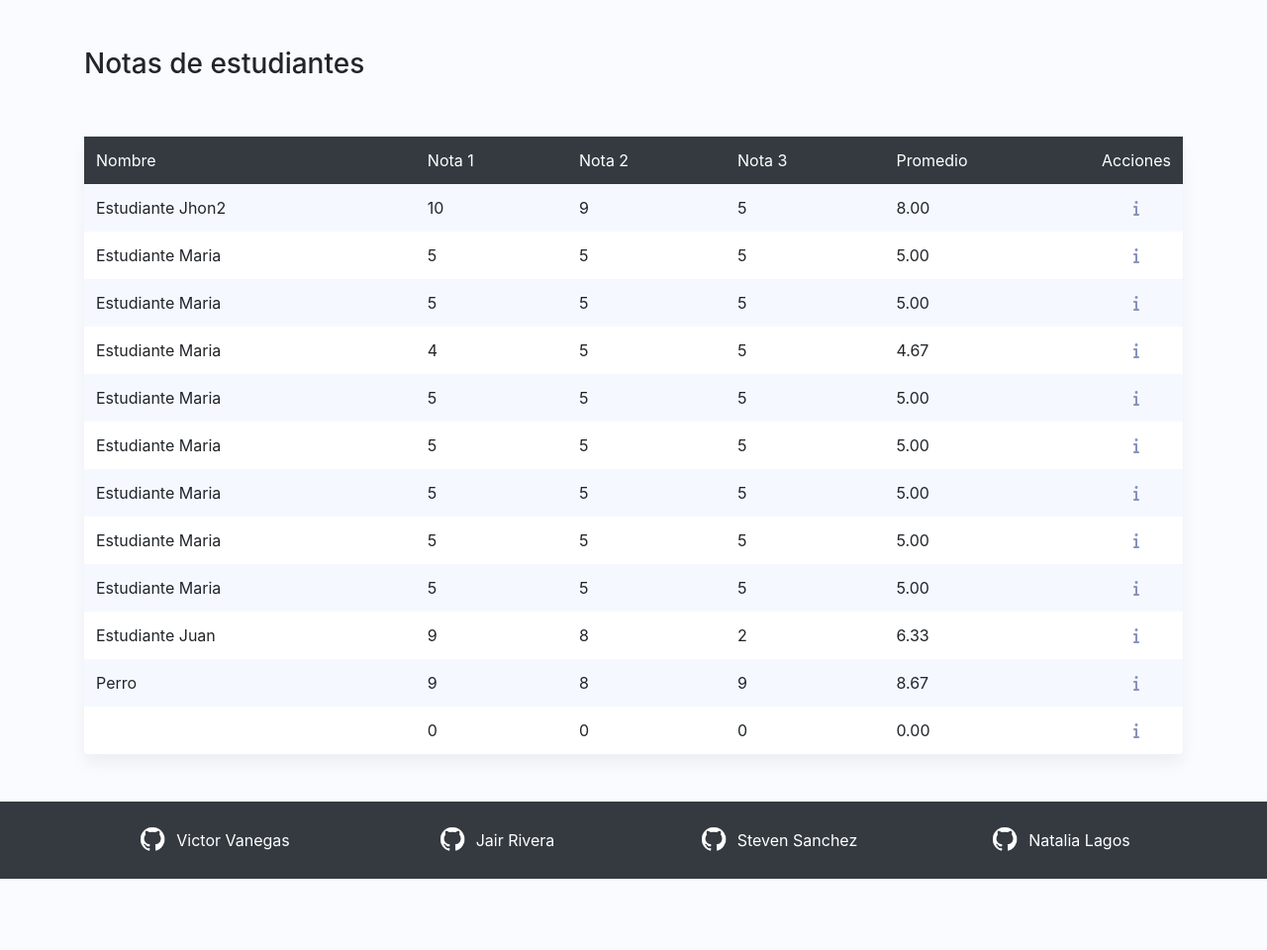
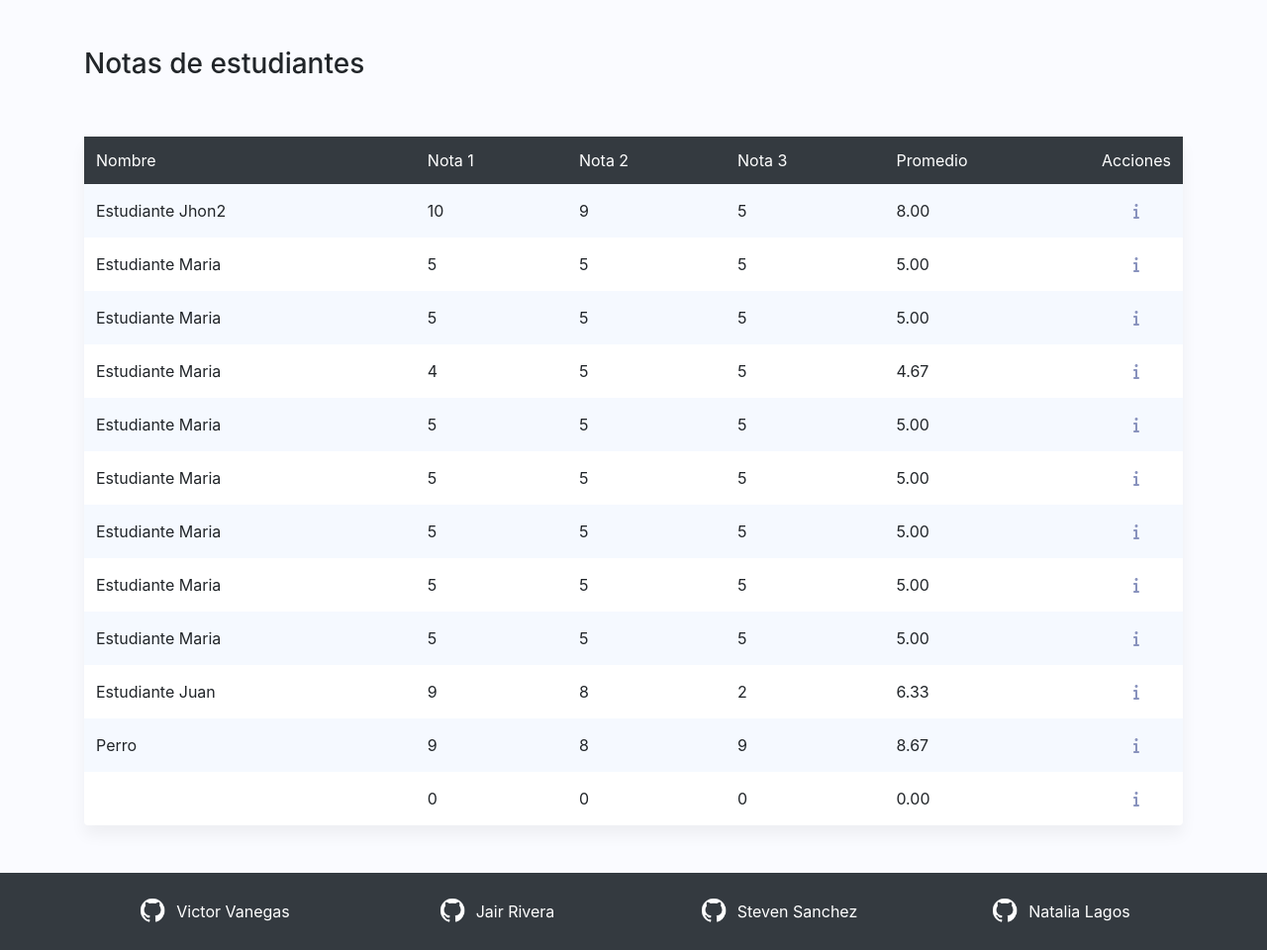
Before and after one commit to vmvanegas/tallerphp, a PHP site: page /controladores/usuarioCrearControlador.php in a window 1280 px wide. Shown: the part 58-1018 px from the top of the page at 99% size. Before the commit the page ends 946 px from the top, so only its background shows below. Run offline with PHP 8.4, Linux system fonts and the light colour scheme; data comes from the database, SQL or seed files in the repository; data that the repository does not hold is empty; some libraries are stand-ins or nearby versions.

Commit message:
añadidos estilos a links de las tablas y a alert de bootstrap

```diff
--- a/assets/css/misEstilos.css
+++ b/assets/css/misEstilos.css
@@ -23,9 +23,19 @@ main {
 }
 
 .link-icon {
-    display: block;
-    padding: 0 .5rem;
+    display: flex;
+    align-items: center;
+    justify-content: center;
+    padding: 0 .2rem;
     color: #8892BD;
+    border-radius: 50%;
+    width: 30px;
+    height: 30px;
+}
+
+.link-icon:hover {
+    color: #8892BD;
+    background-color: #d2e6f16b;
 }
 
 .red {
@@ -75,6 +85,7 @@ main {
 .btn-primary:hover, .btn-primary:focus {
     background-color: #8892BD;
     border-color: #8892BD;
+    box-shadow: 0px 0px 15px rgba(0, 0, 0, 0.15);
 }
 
 
@@ -177,3 +188,11 @@ main {
     display: block;
     margin-top: 0;
  }
+
+
+ /* ALERT DANGER */
+
+ .alert {
+    box-shadow: 0px 10px 15px rgba(0, 0, 0, 0.05);
+    border: none;
+ }
```
